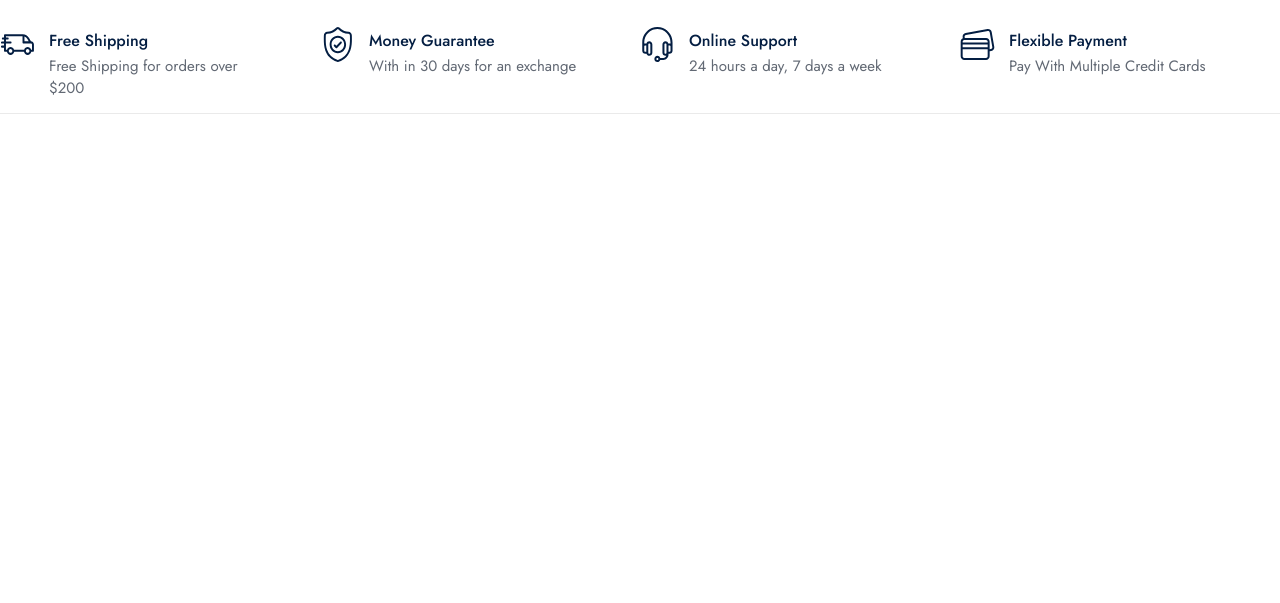
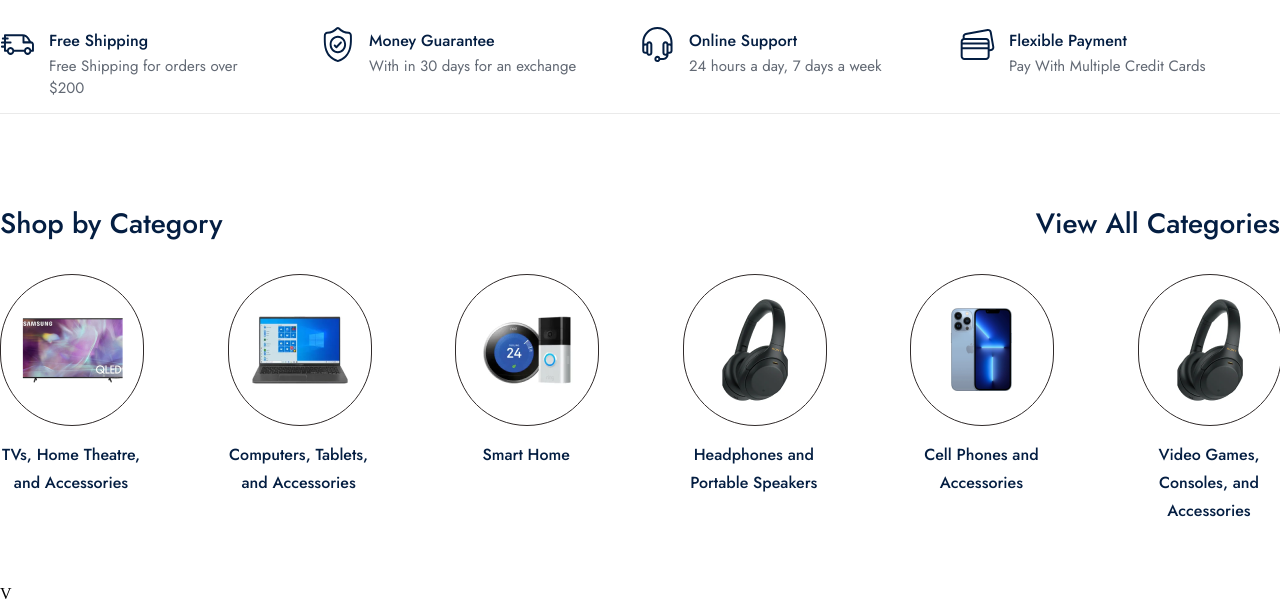
Before and after one commit to Husan5550/zenmart, a plain HTML site: page index.html in a window 1280 px wide. Shown: the part 733-1336 px from the top of the page. Before the commit the page ends 907 px from the top, so only its background shows below. Drawn offline with Linux system fonts and the light colour scheme; files whose address does not match are found by name; a web font is replaced by a local one.

Commit message:
feat: completed category section view

```diff
--- a/index.html
+++ b/index.html
@@ -182,7 +182,64 @@
 
             </div>
         </div>
+        <div class="shop_category_frame">
+            <div class="container">
+                <div class="category_top">
+                    <span>Shop by Category</span>
+                    <a href="">View All Categories</a>
+                </div>
+                <div class="category_wrapper">
+                    <div class="category_box">
+                        <div class="category_img_box">
+                            <img src="./public/images/category/tv.png" alt="">
+                        </div>
+                        <span>TVs, Home Theatre, and Accessories</span>
+
+                    </div>
+
+                    <div class="category_box">
+                        <div class="category_img_box">
+                            <img src="./public/images/category/computer.png" alt="">
+                        </div>
+                        <span>Computers, Tablets, and Accessories</span>
+
+                    </div>
+
+                    <div class="category_box">
+                        <div class="category_img_box">
+                            <img src="./public/images/category/smart.png" alt="">
+                        </div>
+                        <span>Smart Home</span>
+
+                    </div>
+
+                    <div class="category_box">
+                        <div class="category_img_box">
+                            <img src="./public/images/category/headphone.png" alt="">
+                        </div>
+                        <span>Headphones and Portable Speakers</span>
+
+                    </div>
+
+                    <div class="category_box">
+                        <div class="category_img_box">
+                            <img src="./public/images/category/phone.png" alt="">
+                        </div>
+                        <span>Cell Phones and Accessories</span>
+
+                    </div>
+
+                    <div class="category_box">
+                        <div class="category_img_box">
+                            <img src="./public/images/category/headphone.png" alt="">
+                        </div>
+                        <span>Video Games, Consoles, and Accessories</span>
+
+                    </div>
+                </div>
+            </div>
+        </div>
     </div>
 
 </body>
-</html>
+</html>V
--- a/public/css/home.css
+++ b/public/css/home.css
@@ -259,3 +259,104 @@
         line-height: 22px;
 
      }
+
+
+        /* SHOP CATEGORY */
+
+.shop_category_frame{
+            position: relative;
+            margin-top: 90px;
+
+            width: 100%;
+            height: auto;
+
+            display: flex;
+            justify-content: center;
+        }
+
+.shop_category_frame .container{
+            flex-direction: column;
+        }
+
+.container .category_top{
+            width: 100%;
+            height: auto;
+
+            display: flex;
+            flex-direction: row;
+            justify-content: space-between;
+        }
+
+.category_top span{
+
+            color: rgba(4, 30, 66, 1);
+            font-family: "Jost";
+            font-style: Medium;
+            font-size: 28px;
+            font-weight: 500;
+            line-height: 40px;
+
+        }
+
+.category_top a{
+
+
+
+            color: rgba(4, 30, 66, 1);
+            font-family: "Jost";
+            font-style: Medium;
+            font-size: 28px;
+            font-weight: 500;
+            line-height: 40px;
+            align-items: center;
+
+        }
+.category_top a:hover{
+            border-bottom: 2px solid rgba(4, 30, 66, 1);
+        }
+
+.container .category_wrapper{
+
+            margin-top: 30px;
+            width: 100%;
+            height: auto;
+
+            display: flex;
+            flex-direction: row;
+            justify-content: space-between;
+        }
+.category_wrapper .category_box{
+    width: 142px;
+    height: auto;
+
+    display: flex;
+    flex-direction: column;
+    cursor: pointer;
+
+}
+
+.category_box .category_img_box{
+    width: 100%;
+    height: 150px;
+
+    display: flex;
+    justify-content: center;
+    align-items: center;
+
+    border: 1px solid rgb(49, 43, 43);
+    border-radius: 150px;
+    background: rgba(255, 255, 255, 1);
+}
+.category_box span{
+
+    margin-top: 15px;
+
+    color: rgba(4, 30, 66, 1);
+    font-family: "Jost";
+    font-style: normal;
+    font-size: 16px;
+    font-weight: 500;
+    line-height: 28px;
+    letter-spacing: 0%;
+    text-align: center;
+}
```
Also changed, not shown: 1 other file. Lines whose indentation alone changed are shown as unchanged.
